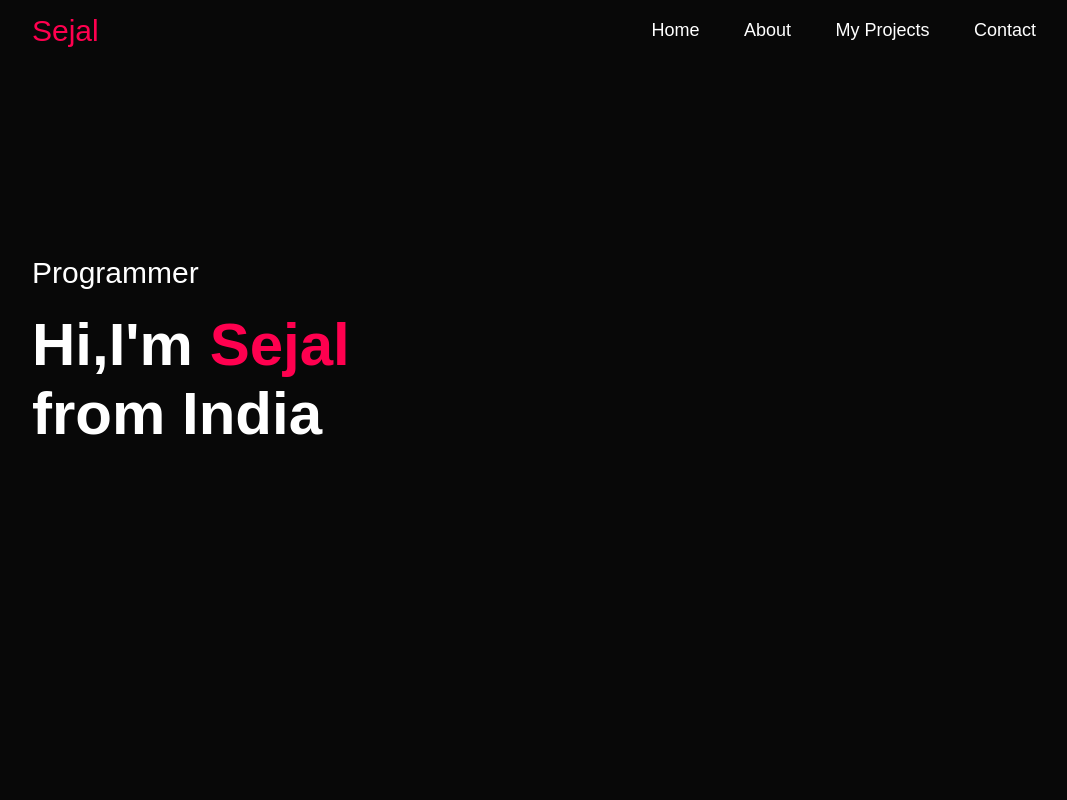
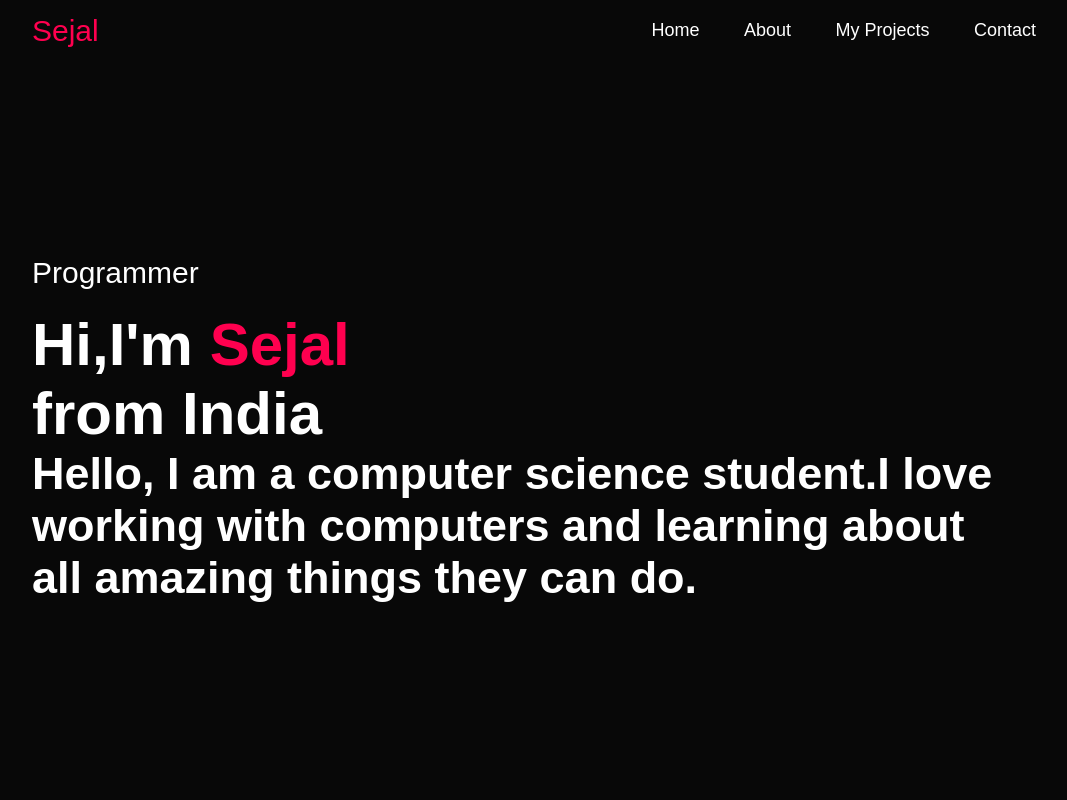
Before and after one commit to sejal1234desai/sejal-desai-portfolio-website, a plain HTML site: page index.html in a window 1280 px wide. Shown: the top 800 px of the page, without its empty margins (96-1163 px from the left). Drawn offline with nearby package versions, Linux system fonts and the light colour scheme; a script that the page names is missing.

Commit message:
Update index.html
add des

```diff
--- a/index.html
+++ b/index.html
@@ -29,6 +29,9 @@
         <div class="header-text">
           <p>Programmer</p>
           <h1>Hi,I'm <span>Sejal</span><br>from India</h1>
+          <h2>Hello, I am a computer science student.I love working with computers and learning about <br>
+             all amazing things they can do.</h2>
+
 
         </div>
 
```
